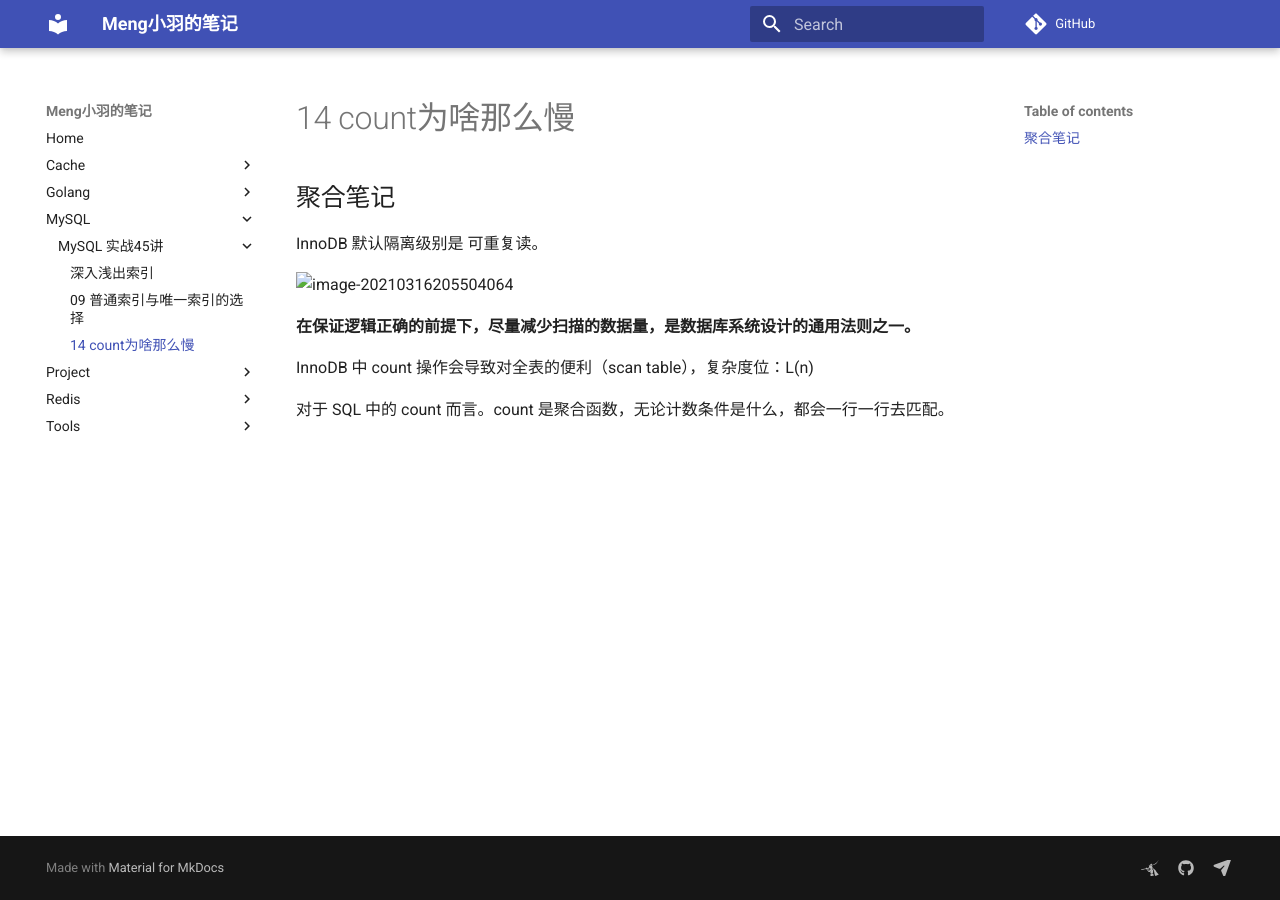
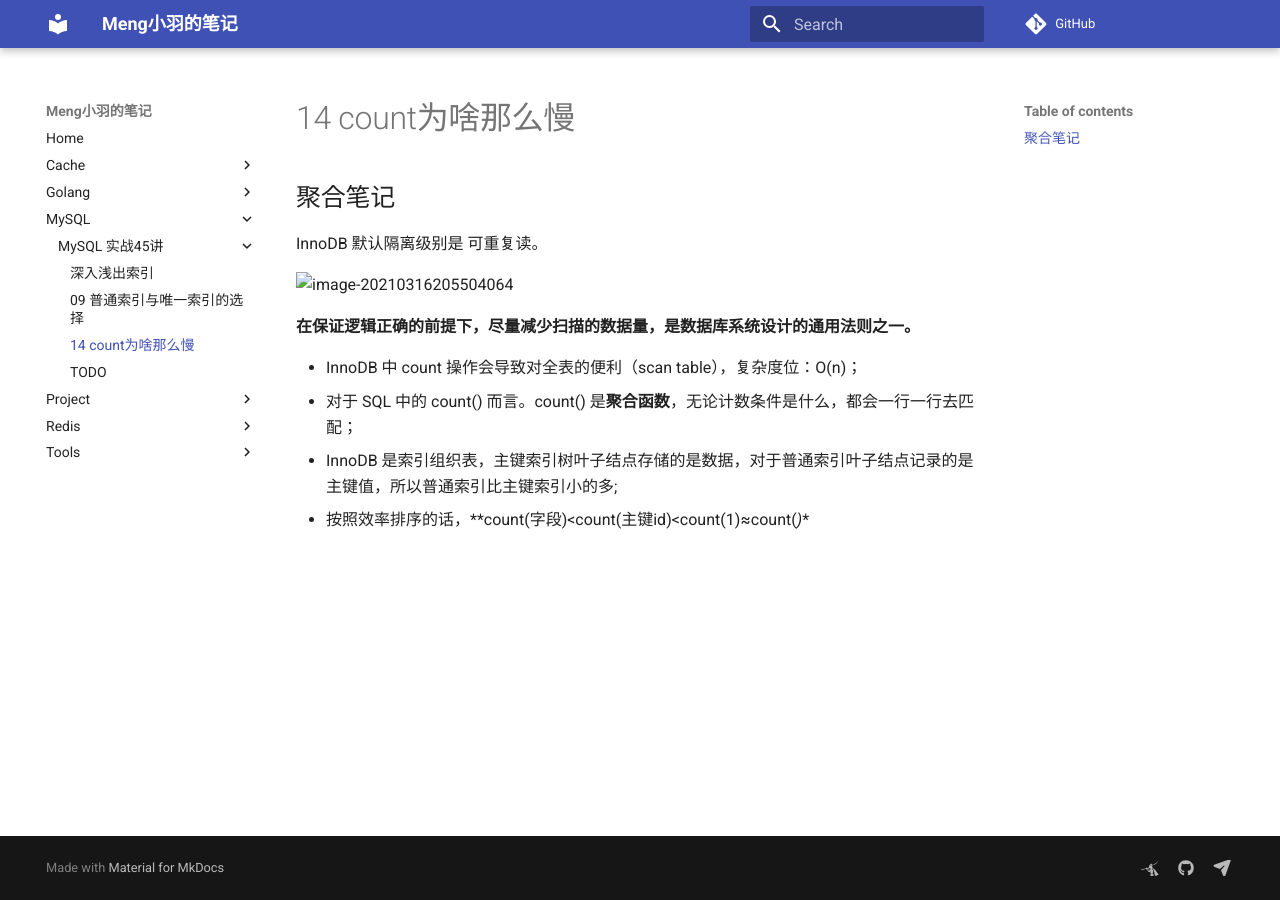
Before and after one commit to debuginn/notes, an MkDocs documentation site: the page built from docs/MySQL/MySQL 实战45讲/14-count为啥那么慢.md, in a window 1280 px wide. Built offline with MkDocs 1.6.1 and Material for MkDocs 9.7.7, drawn with Linux system fonts in a browser that asks for light colours; nearby versions of some CDN libraries; comment, search, counter and statistics services are not loaded.

Commit message:
crontab auto save

```diff
--- a/docs/MySQL/MySQL 实战45讲/14-count为啥那么慢.md
+++ b/docs/MySQL/MySQL 实战45讲/14-count为啥那么慢.md
@@ -8,8 +8,7 @@ InnoDB 默认隔离级别是 可重复读。
 
 **在保证逻辑正确的前提下，尽量减少扫描的数据量，是数据库系统设计的通用法则之一。**
 
-
-
-InnoDB 中 count 操作会导致对全表的便利（scan table），复杂度位：L(n)
-
-对于 SQL 中的 count 而言。count 是聚合函数，无论计数条件是什么，都会一行一行去匹配。
+- InnoDB 中 count 操作会导致对全表的便利（scan table），复杂度位：O(n)；
+- 对于 SQL 中的 count() 而言。count() 是**聚合函数**，无论计数条件是什么，都会一行一行去匹配；
+- InnoDB 是索引组织表，主键索引树叶子结点存储的是数据，对于普通索引叶子结点记录的是主键值，所以普通索引比主键索引小的多;
+- 按照效率排序的话，**count(字段)<count(主键id)<count(1)≈count(*)**
--- /dev/null
+++ b/docs/MySQL/MySQL 实战45讲/15-日志&索引.md
@@ -0,0 +1 @@
+# TODO
```
